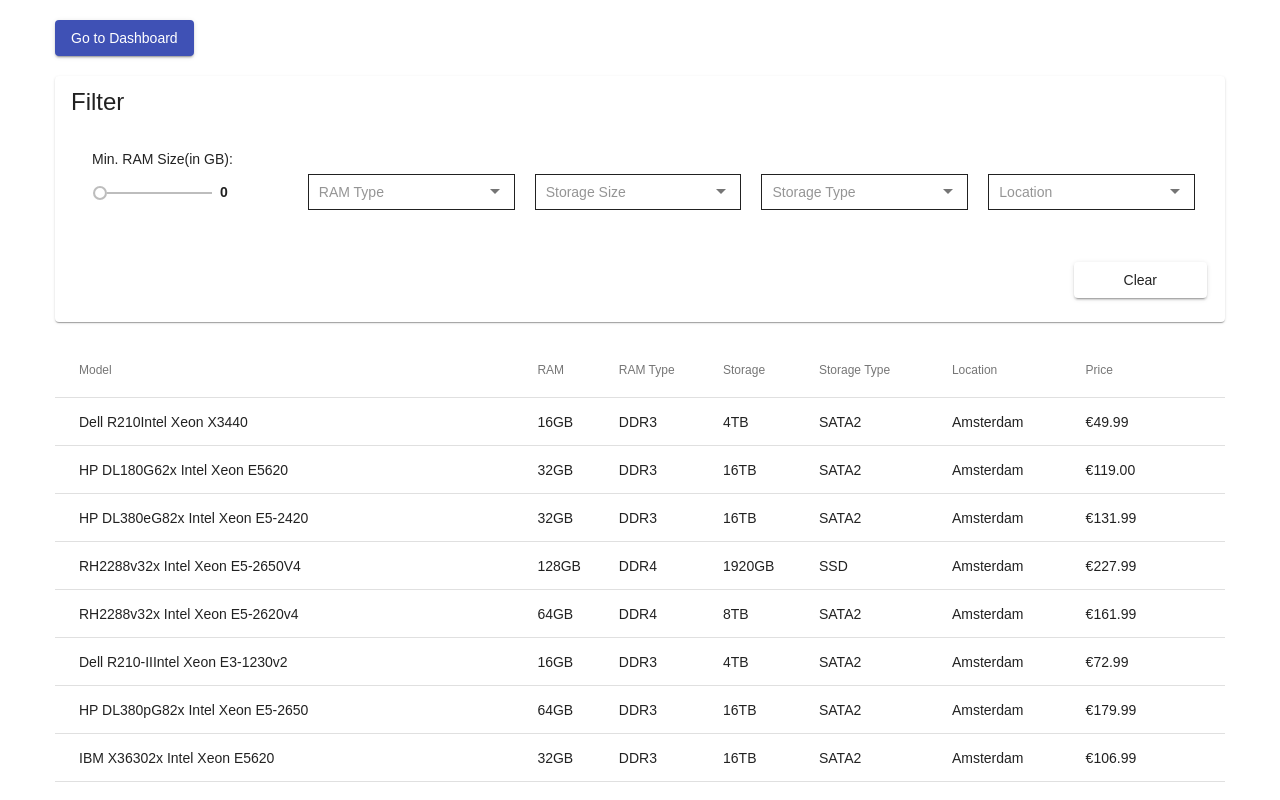
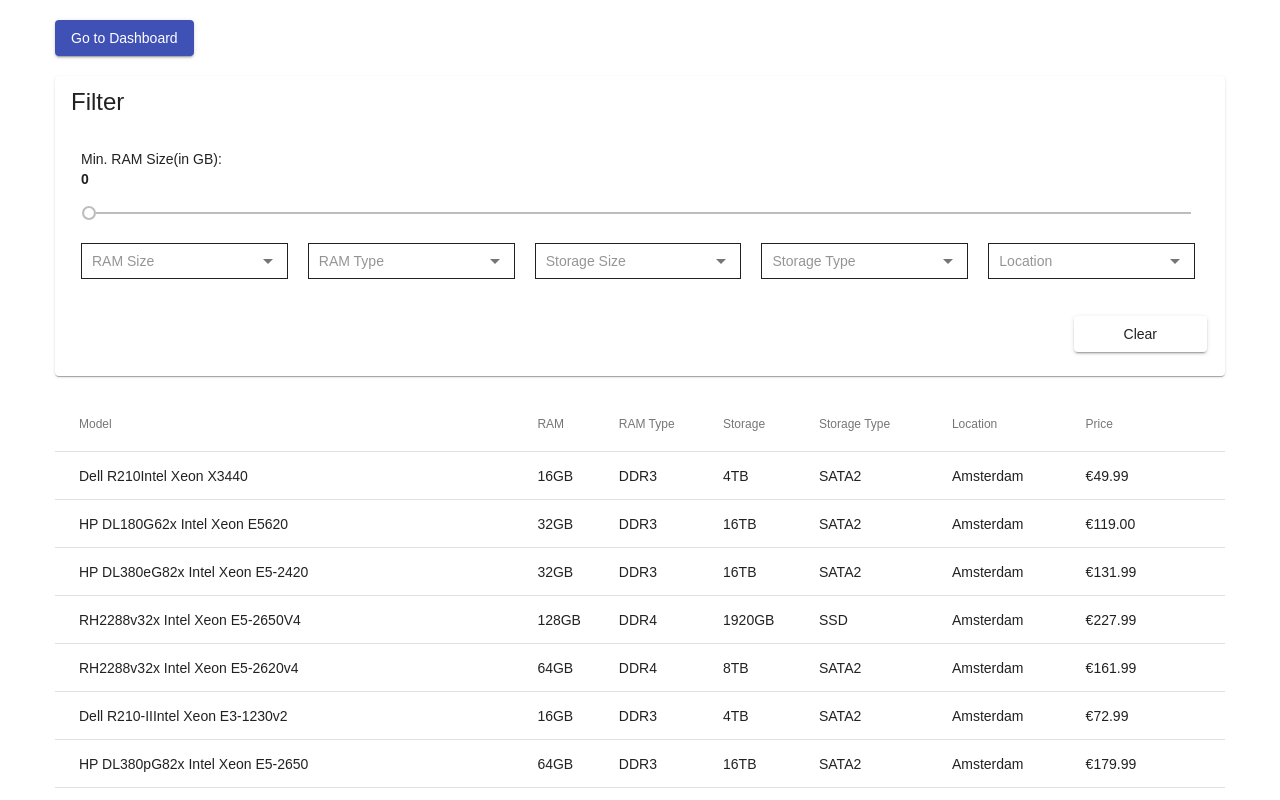
Before and after one commit to NeelPrajapati/Practical-task-angular, an Angular app: page /dashboard in a window 1280 px wide. Both pictures are taken after a click on the button "Go to List". Shown: the top 800 px of the page. Built offline with nearby package versions, Linux system fonts and the light colour scheme.

Commit message:
Second commit

```diff
--- a/src/app/Modules/list/filter/filter.component.html
+++ b/src/app/Modules/list/filter/filter.component.html
@@ -15,9 +15,8 @@
       </div> -->
 
       <div class="slider">
-        <span>Min. RAM Size(in GB): </span>
-        <mat-slider #gridsize [value]="ramSize" [(ngModel)]="ramSize" step="2" min="0" max="128" (change)="onFilter()"></mat-slider>
-        <b>{{ gridsize.value }}</b>
+        <span>Min. RAM Size(in GB): </span><b>{{ gridsize.value }}</b>
+        <mat-slider #gridsize [value]="ramSizeRange" [(ngModel)]="ramSizeRange" step="2" min="0" max="128" (change)="onFilter()"></mat-slider>
       </div>
 
 
@@ -27,11 +26,11 @@
     </div>
     {{RAMType}} -->
 
-    <!-- <mat-select name="" placeholder="RAM Size" [(ngModel)]="ramSize" >
+    <mat-select name="" placeholder="RAM Size" [(ngModel)]="ramSize" (ngModelChange)="onFilter()">
       <mat-option [value]="ramSize" *ngFor="let ramSize of ramSizeList">
         {{ ramSize }}
       </mat-option>
-    </mat-select> -->
+    </mat-select>
 
     <mat-select name="" placeholder="RAM Type" [(ngModel)]="ramType" (ngModelChange)="onFilter()">
       <mat-option>RAM Type</mat-option>
--- a/src/app/Modules/list/filter/filter.component.scss
+++ b/src/app/Modules/list/filter/filter.component.scss
@@ -3,11 +3,9 @@
 }
 
 .slider{
-  width: 18%;
-  display: inline-block;
-  // outline: groove 0.5px;
-  padding: 7px 10px;
-  margin: 0px 11px;
+  width: 100%;
+    display: grid;
+    padding: 7px 10px;
 }
 
 .mat-card-content {
--- a/src/app/Modules/list/filter/filter.component.ts
+++ b/src/app/Modules/list/filter/filter.component.ts
@@ -19,6 +19,7 @@
 
   location : any;
   ramSize : any;
+  ramSizeRange : any;
   ramType : any;
   hddSize : any;
   hddType : any;
@@ -43,6 +44,7 @@
   onFilter(){
     this.filterObj = {
       ramSize:this.ramSize ,
+      ramSizeRange:this.ramSizeRange,
       ramType:this.ramType ,
       hddSize:this.hddSize ,
       hddType:this.hddType,
@@ -53,6 +55,7 @@
 
   onClear(){
     this.ramSize = ''
+    this.ramSizeRange = ''
     this.ramType = ''
     this.hddSize = ''
     this.hddType = ''
--- a/src/app/Modules/list/list/list.component.ts
+++ b/src/app/Modules/list/list/list.component.ts
@@ -117,7 +117,8 @@
   displayData(){
 
     this.newTableData = this.newTableDataCopy.filter((s: any) =>
-    (this.filterValues.ramSize ? s.ramSize.slice(0,-2) >= this.filterValues.ramSize : true) &&
+    (this.filterValues.ramSizeRange ? s.ramSize.slice(0,-2) >= this.filterValues.ramSizeRange : true) &&
+    (this.filterValues.ramSize ? s.ramSize == this.filterValues.ramSize : true) &&
     (this.filterValues.ramType ? s.ramType == this.filterValues.ramType : true) &&
     (this.filterValues.hddSize ? s.hddSize == this.filterValues.hddSize : true) &&
     (this.filterValues.hddType ? s.hddType == this.filterValues.hddType : true) &&
```
